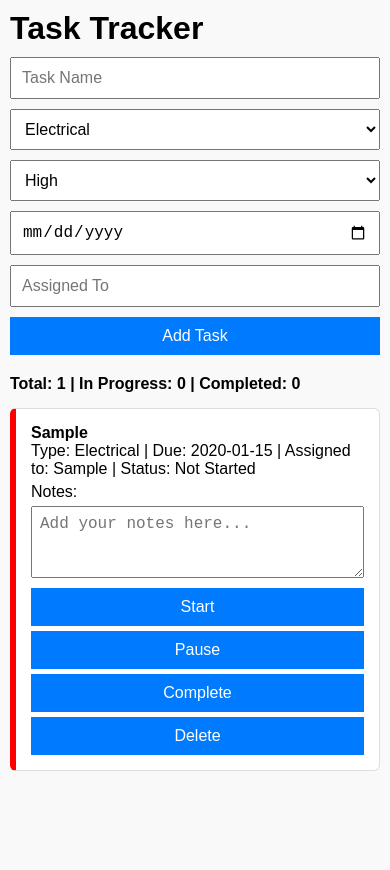
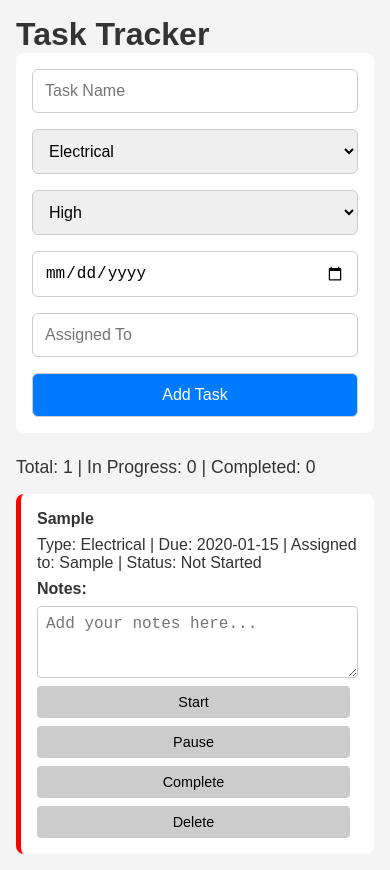
Before and after one commit to ShaunK79/Task-Tracker, a plain HTML site: page index.html in a window 390 px wide. Both pictures are taken after typing "Sample", "2020-01-15", "Sample" into the empty fields and a click on the button "Add Task". Before the commit the page ends 844 px from the top, so only its background shows below. Drawn offline with Linux system fonts and the light colour scheme.

Commit message:
ensured page is fully responsive with all devices, made some addtional changes to accomodate this

```diff
--- a/styles.css
+++ b/styles.css
@@ -1,4 +1,4 @@
-/* Reset default spacing */
+/* Global styles and reset */
 * {
     box-sizing: border-box;
     margin: 0;
@@ -7,101 +7,156 @@
 
 body {
     font-family: Arial, sans-serif;
-    padding: 20px;
-    background-color: #f9f9f9;
-    align-items: center;
+    padding: 1rem;
+    background-color: #f4f4f4;
+    color: #333;
 }
 
-form {
-    max-width: 600px;
-    margin-bottom: 20px;
+/* Form section */
+#task-form {
+    display: flex;
+    flex-direction: column;
+    gap: 1rem;
+    background: white;
+    padding: 1rem;
+    border-radius: 8px;
+    margin-bottom: 1.5rem;
 }
 
-input,
-select,
-textarea,
-button {
-    display: block;
-    width: 100%;
-    padding: 10px;
-    margin-top: 10px;
+#task-form input,
+#task-form select,
+#task-form button {
+    padding: 0.75rem;
     font-size: 1rem;
+    border: 1px solid #ccc;
+    border-radius: 6px;
 }
 
-textarea {
-    resize: vertical;
+#task-form button {
+    background-color: #007bff;
+    color: white;
+    cursor: pointer;
+    transition: background 0.3s;
 }
 
-button {
-    background-color: #007bff;
-    color: white;
-    border: none;
-    cursor: pointer;
-}
-
-button:hover {
+#task-form button:hover {
     background-color: #0056b3;
 }
 
+/* Counter display */
 #counter {
-    font-weight: bold;
-    margin-bottom: 15px;
+    font-size: 1.1rem;
+    margin-bottom: 1rem;
 }
 
+/* Task list */
 #task-list {
     list-style: none;
-    max-width: 600px;
+    display: flex;
+    flex-direction: column;
+    gap: 1rem;
 }
 
+/* Each task item */
 .task-item {
-    background-color: #fff;
-    padding: 15px;
-    border: 1px solid #ddd;
-    border-radius: 6px;
-    margin-bottom: 10px;
+    background: white;
+    padding: 1rem;
+    border-radius: 8px;
+    border-left: 5px solid gray;
+    display: flex;
+    flex-direction: column;
+    gap: 0.5rem;
 }
 
-.task-item textarea {
-    width: 100%;
-    padding: 8px;
-    font-size: 1rem;
-    margin-top: 5px;
-    margin-bottom: 10px;
-    resize: vertical;
-}
-
-.task-item p,
-.task-item div,
-.task-item strong {
-    margin-bottom: 5px;
-}
-
-.task-item button {
-    margin-right: 5px;
-    margin-top: 5px;
-}
-
+/* Priority indicators */
 .priority-High {
-    border-left: 6px solid red;
+    border-left-color: red;
 }
 
 .priority-Medium {
-    border-left: 6px solid orange;
+    border-left-color: orange;
 }
 
 .priority-Low {
-    border-left: 6px solid green;
+    border-left-color: green;
 }
 
-@media (max-width: 600px) {
-    body {
-        padding: 10px;
+/* Task item buttons */
+.task-item button {
+    padding: 0.5rem;
+    font-size: 0.9rem;
+    margin-right: 0.5rem;
+    border: none;
+    border-radius: 4px;
+    background-color: #ccc;
+    cursor: pointer;
+    transition: background 0.3s;
+}
+
+.task-item button:hover {
+    background-color: #aaa;
+}
+
+/* Note area */
+.task-item textarea {
+    width: 100%;
+    padding: 0.5rem;
+    font-size: 1rem;
+    resize: vertical;
+    border: 1px solid #ccc;
+    border-radius: 4px;
+}
+
+/* Label styling */
+.task-item label {
+    font-weight: bold;
+}
+
+/* Media Queries for Responsiveness */
+
+/* Tablets */
+@media (min-width: 600px) {
+    #task-form {
+        flex-direction: row;
+        flex-wrap: wrap;
+        align-items: flex-start;
+        gap: 1rem;
     }
 
-    input,
-    select,
-    textarea,
-    button {
-        font-size: 1rem;
+    #task-form input,
+    #task-form select {
+        flex: 1 1 200px;
+    }
+
+    #task-form button {
+        flex: 1 1 150px;
+    }
+
+    .task-item {
+        flex-direction: column;
     }
 }
+
+/* Desktop */
+@media (min-width: 1024px) {
+    body {
+        max-width: 900px;
+        margin: 0 auto;
+    }
+
+    .task-item {
+        flex-direction: row;
+        justify-content: space-between;
+        align-items: center;
+        flex-wrap: wrap;
+    }
+
+    .task-item textarea {
+        max-width: 400px;
+        flex: 1 1 100%;
+    }
+
+    .task-item button {
+        margin-top: 0.25rem;
+    }
+}
```
